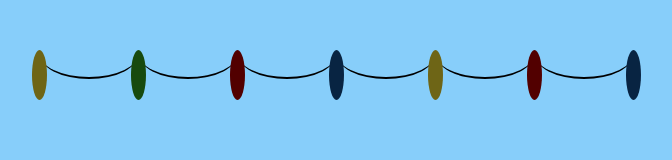
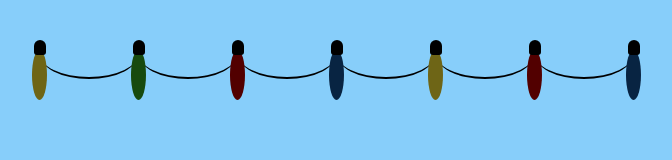
Before and after one commit to mrkshx/christmas_lights, a website: page src/index.html in a window 1280 px wide. Shown: the top 160 px of the page, without its empty margins (304-976 px from the left). Drawn offline with Linux system fonts and the light colour scheme.

Commit message:
added bulb_threads

```diff
--- a/src/style/index.css
+++ b/src/style/index.css
@@ -26,6 +26,17 @@ body {
   position: absolute;
   top: -23px;
   z-index: -1;
+}
+
+.bulb:before {
+  content: '';
+  width: 12px;
+  position: absolute;
+  border-radius: 10px 10px 5px 5px;
+  background: black;
+  height: 15px;
+  top: -10px;
+  left: 2px;
 }
 
 
```
